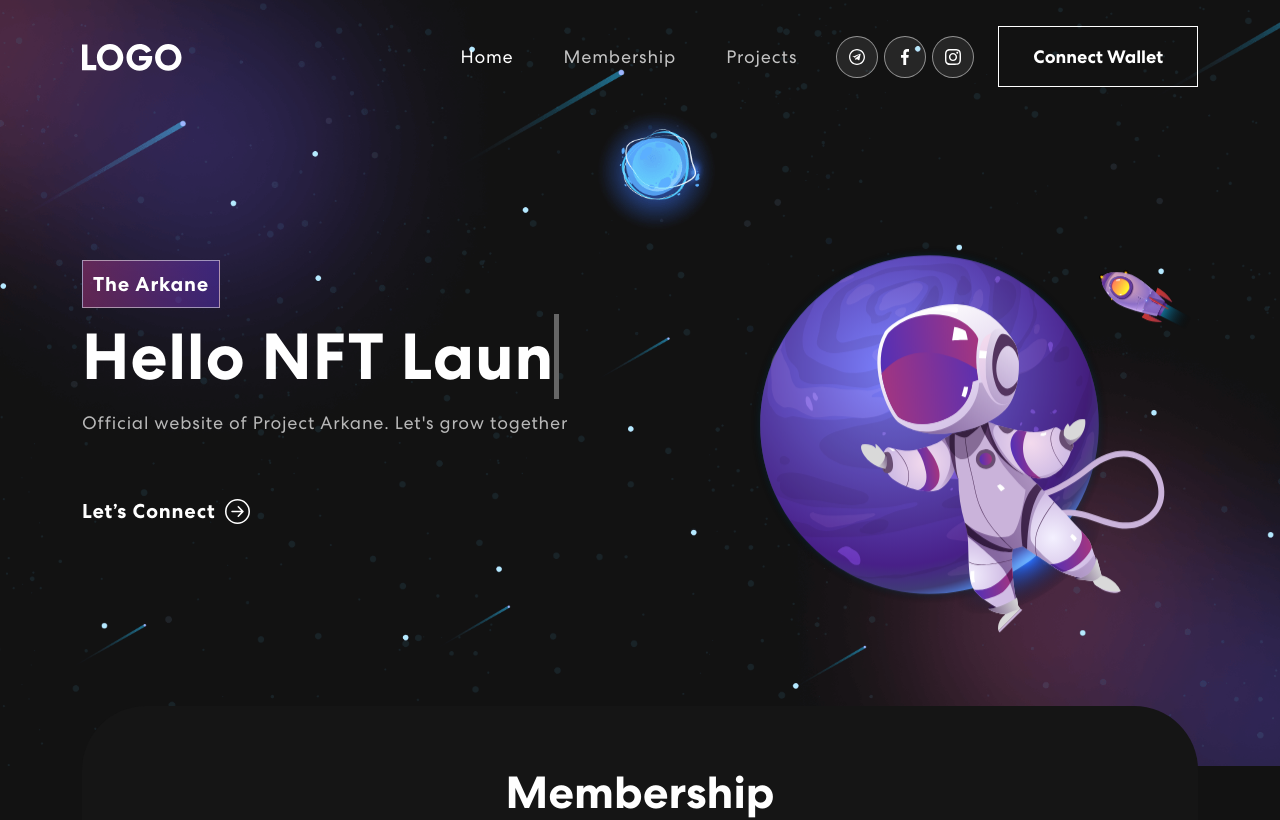
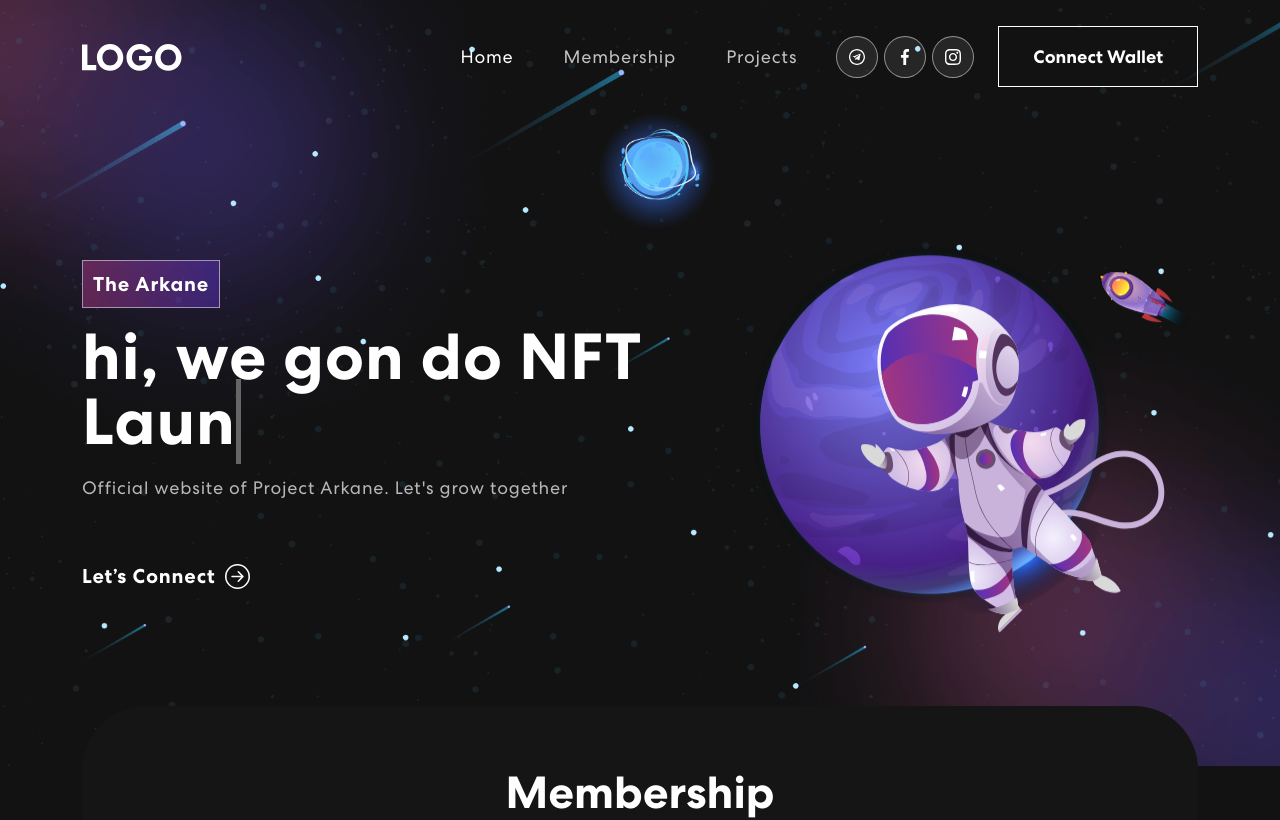
Before and after one commit to gracexn/thearkane, a React (Create React App) app: page / in a window 1280 px wide. Shown: the top 820 px of the page. Built offline with nearby package versions, Linux system fonts and the light colour scheme; no server answers.

Commit message:
textedit1

```diff
--- a/src/components/Banner.js
+++ b/src/components/Banner.js
@@ -56,7 +56,7 @@
               {({ isVisible }) =>
               <div className={isVisible ? "animate__animated animate__fadeIn" : ""}>
                 <span className="tagline">The Arkane</span>
-                <h1>{`Hello`} <span className="txt-rotate" dataPeriod="1000" data-rotate='[ "Web Developer", "Web Designer", "UI/UX Designer" ]'><span className="wrap">{text}</span></span></h1>
+                <h1>{`hi, we gon do`} <span className="txt-rotate" dataPeriod="1000" data-rotate='[ "Web Developer", "Web Designer", "UI/UX Designer" ]'><span className="wrap">{text}</span></span></h1>
                   <p> Official website of Project Arkane. Let's grow together  </p>
                   <button onClick={() => console.log('connect')}>Let’s Connect <ArrowRightCircle size={25} /></button>
               </div>}
--- a/src/components/Projects.js
+++ b/src/components/Projects.js
@@ -83,7 +83,7 @@
                       <p>Lorem ipsum dolor sit amet consectetur adipisicing elit. Cumque quam, quod neque provident velit, rem explicabo excepturi id illo molestiae blanditiis, eligendi dicta officiis asperiores delectus quasi inventore debitis quo.</p>
                     </Tab.Pane>
                     <Tab.Pane eventKey="third">
-                      <p>What's the point of ruling the world If they can't take care of weak ones.</p>
+                      <p>What's the point of ruling world If they can't take care of weak ones.</p>
                     </Tab.Pane>
                   </Tab.Content>
                 </Tab.Container>
```
